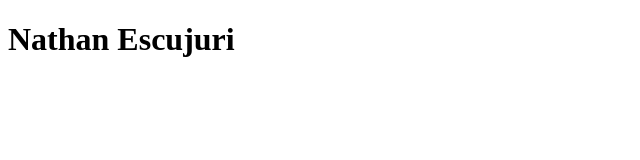
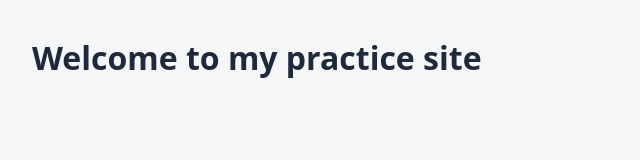
Before and after one commit to nathaneksy/wdd331-practice, a plain HTML site: page index.html in a window 1280 px wide. Shown: the whole page, without its empty margins (0-640 px from the left). Drawn offline with Linux system fonts and the light colour scheme.

Commit message:
Add homepage, stylesheet, and README

```diff
--- a/index.html
+++ b/index.html
@@ -3,9 +3,10 @@
 <head>
     <meta charset="UTF-8">
     <meta name="viewport" content="width=device-width, initial-scale=1.0">
-    <title>Document</title>
+    <title>Nathan Escujuri - Practice Site</title>
+    <link rel="stylesheet" href="main.css">
 </head>
 <body>
-    <h1>Nathan Escujuri</h1>
+    <h1>Welcome to my practice site</h1>
 </body>
 </html>
--- /dev/null
+++ b/main.css
@@ -0,0 +1,34 @@
+*,
+*::before,
+*::after {
+    box-sizing: border-box;
+    margin: 0;
+    padding: 0;
+}
+
+:root {
+    --color-bg: #f4f6f8;
+    --color-text: #1e293b;
+    --color-primary: #006eb6;
+    --color-primary-hover: #004f7f;
+    --space-sm: 0.5rem;
+    --space-md: 1rem;
+    --space-lg: 2rem;
+    --font-body: system-ui, -apple-system, sans-serif;
+}
+
+body {
+    font-family: var(--font-body);
+    color: var(--color-text);
+    background-color: var(--color-bg);
+    line-height: 1.6;
+    padding: var(--space-lg);
+}
+
+a {
+    color: var(--color-primary);
+}
+
+a:hover {
+    color: var(--color-primary-hover);
+}
```
Also changed, not shown: README.md.
